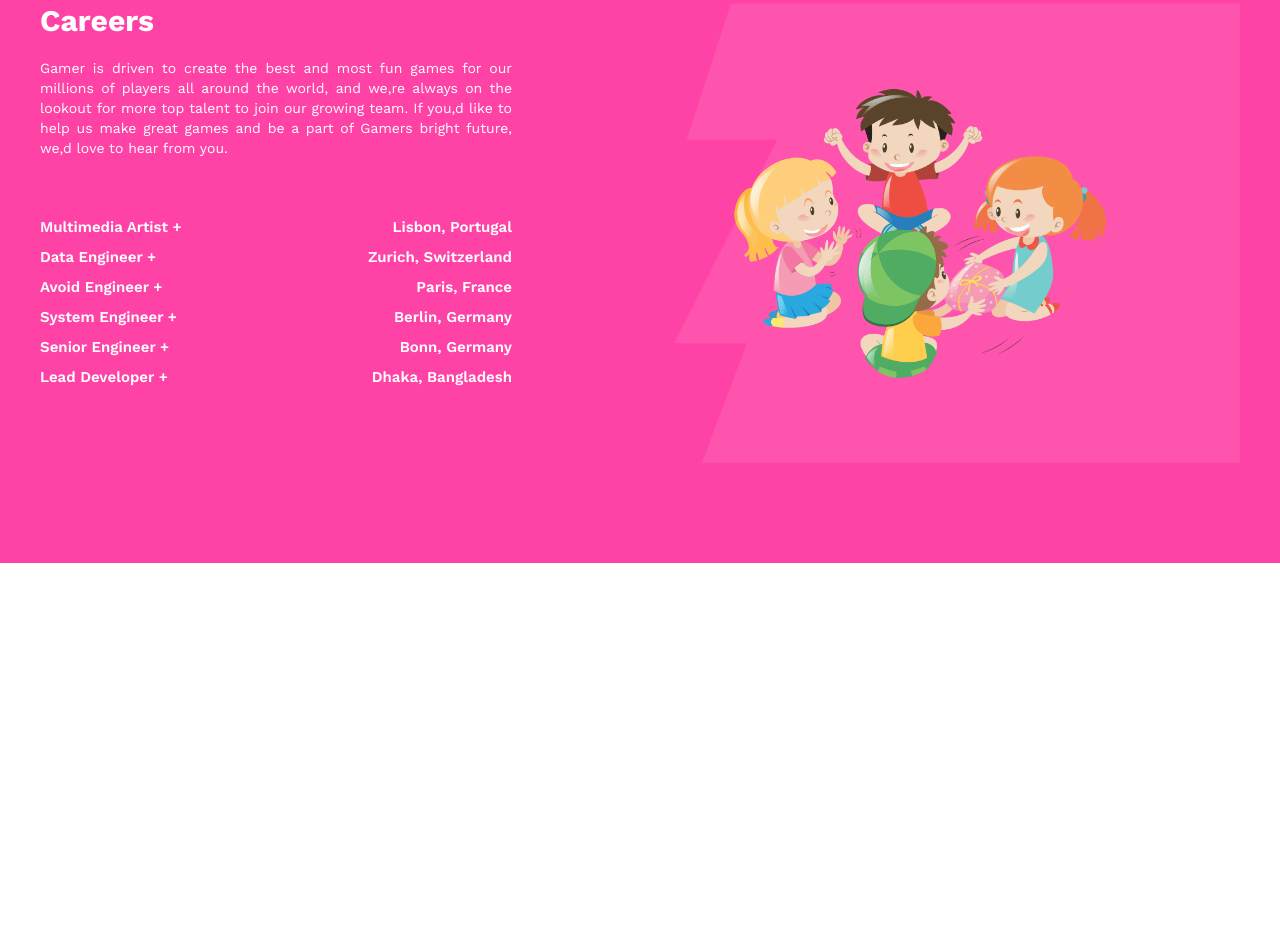
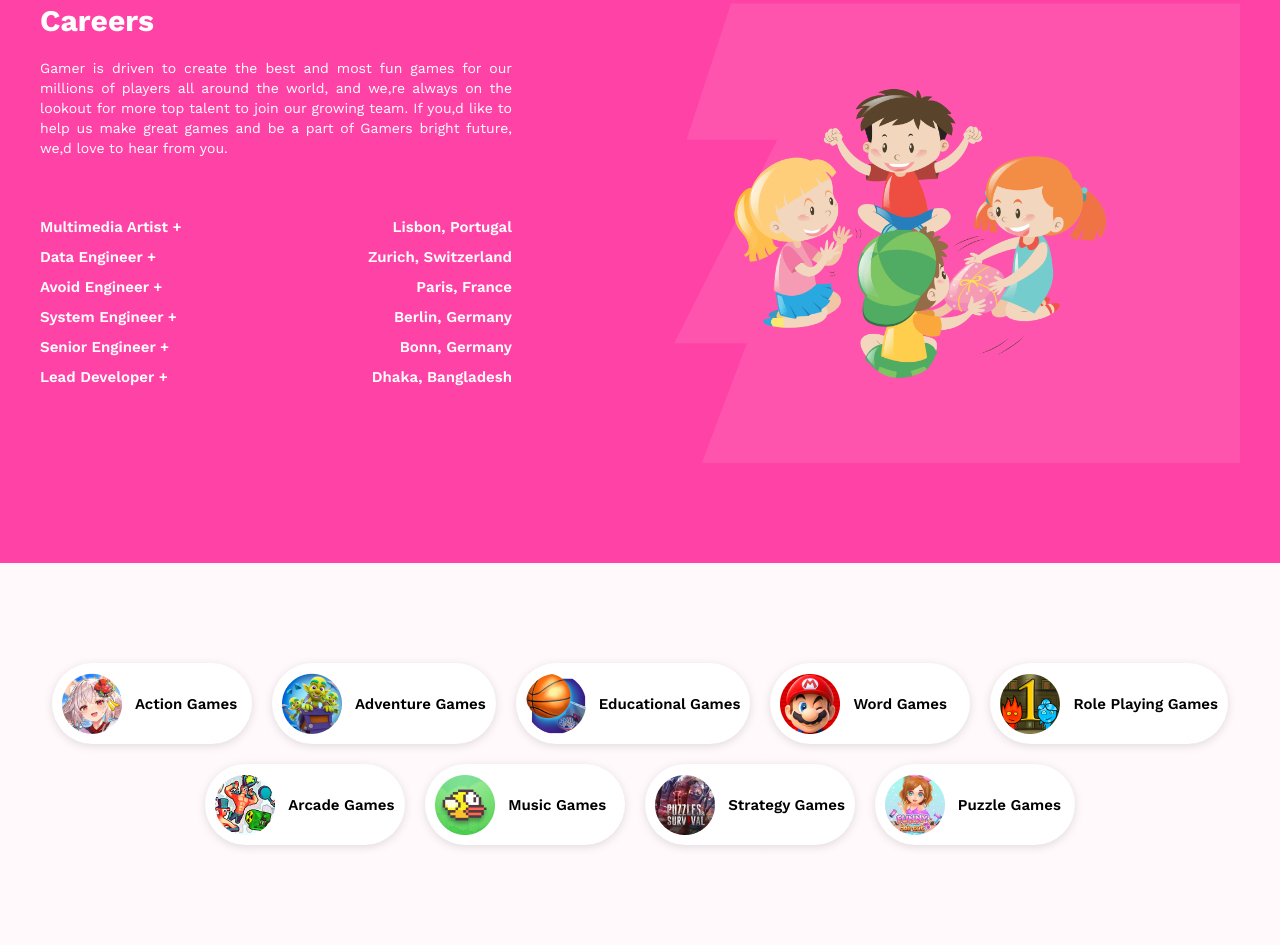
Before and after one commit to mohasin-hossain/gamespot, a plain HTML site: page index.html in a window 1280 px wide. Shown: the part 3572-4517 px from the top of the page. Before the commit the page ends 4135 px from the top, so only its background shows below. Drawn offline with nearby package versions, Linux system fonts and the light colour scheme.

Commit message:
Game Categories

```diff
--- a/index.html
+++ b/index.html
@@ -224,6 +224,48 @@
         </div>
     </section>
 
+    <!-- Categories -->
+    <section class="categories">
+        <div class="container categories__container">
+            <div class="category">
+                <img src="images/Rectangle 11.png" alt="">
+                <p>Action Games</p>
+            </div>
+            <div class="category">
+                <img src="images/Rectangle 12.png" alt="">
+                <p>Adventure Games</p>
+            </div>
+            <div class="category">
+                <img src="images/Rectangle 13.png" alt="">
+                <p>Educational Games</p>
+            </div>
+            <div class="category">
+                <img src="images/Rectangle 14.png" alt="">
+                <p>Word Games</p>
+            </div>
+            <div class="category">
+                <img src="images/Rectangle 15.png" alt="">
+                <p>Role Playing Games</p>
+            </div>
+            <div class="category">
+                <img src="images/Rectangle 16.png" alt="">
+                <p>Arcade Games</p>
+            </div>
+            <div class="category">
+                <img src="images/Rectangle 17.png" alt="">
+                <p>Music Games</p>
+            </div>
+            <div class="category">
+                <img src="images/Rectangle 18.png" alt="">
+                <p>Strategy Games</p>
+            </div>
+            <div class="category">
+                <img src="images/Rectangle 19.png" alt="">
+                <p>Puzzle Games</p>
+            </div>
+        </div>
+    </section>
+
 
 
 
--- /dev/null
+++ b/sass/layout/_categories.scss
@@ -0,0 +1,34 @@
+.categories {
+  padding: 10rem 0;
+  background: linear-gradient(
+    90deg,
+    rgba(255, 66, 165, 0.03) 13.13%,
+    rgba(255, 66, 165, 0.03) 87.94%
+  );
+
+  &__container {
+    display: flex;
+    flex-wrap: wrap;
+    gap: 2rem;
+    justify-content: center;
+
+    & > div {
+      display: flex;
+      align-items: center;
+      gap: 1.3rem;
+      background-color: $ClrWhite;
+      border-radius: 100vh;
+      box-shadow: rgba(99, 99, 99, 0.2) 0px 2px 8px 0px;
+      font-weight: 600;
+      cursor: pointer;
+      border: 2px solid transparent;
+      transition: .3s linear;
+      padding: .8rem;
+      min-width: 20rem;
+
+      &:hover {
+        border: 2px solid $ClrPink;
+      }
+    }
+  }
+}
--- a/sass/main.scss
+++ b/sass/main.scss
@@ -15,3 +15,4 @@
 @import "layout/play";
 @import "layout/online";
 @import "layout/careers";
+@import "layout/categories";
```
Also changed, not shown: sass/main.css, 1 other file.
